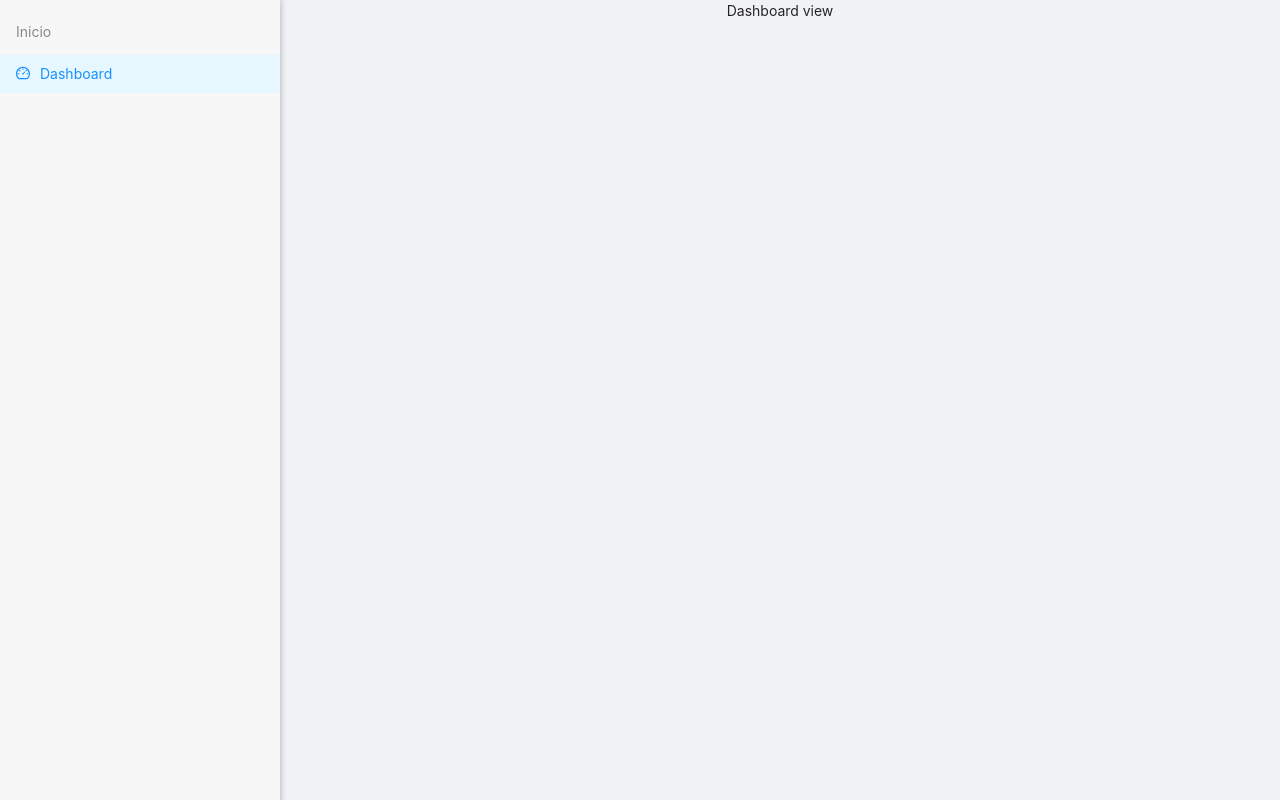
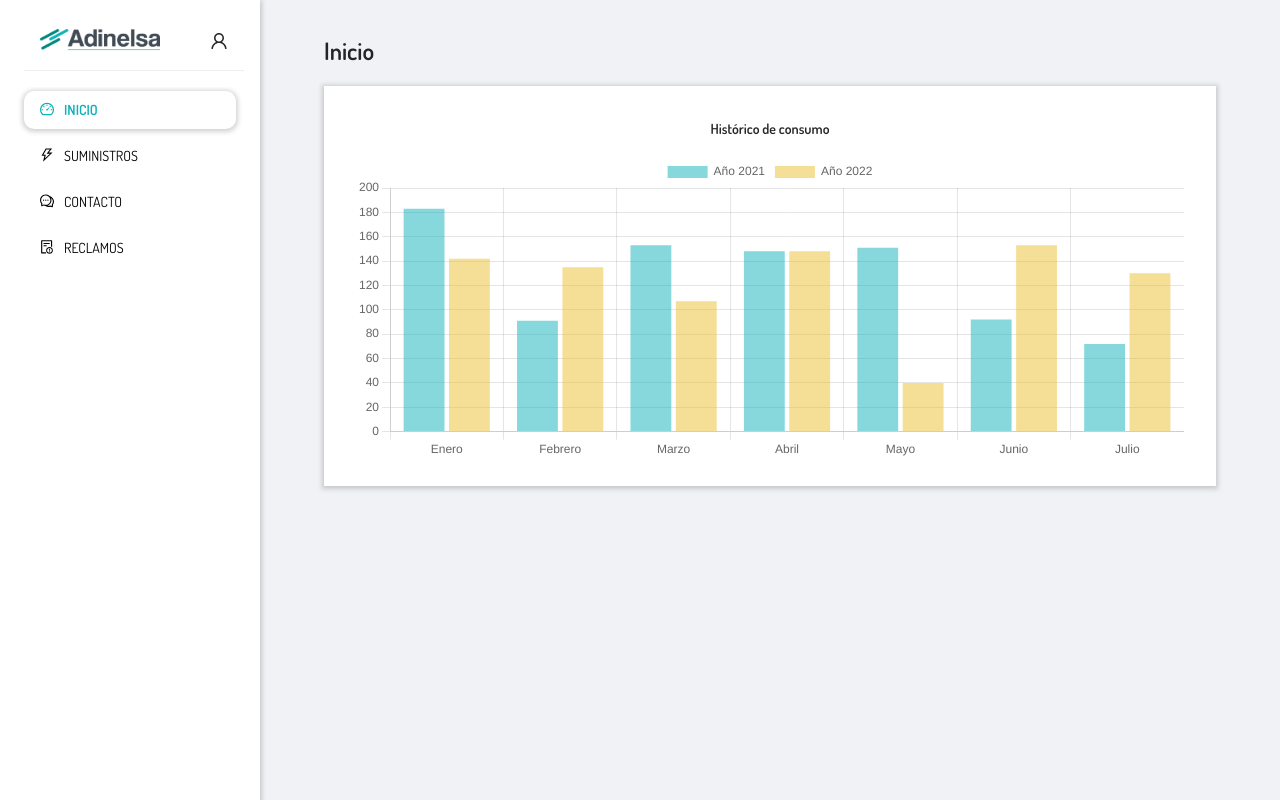
Before and after one commit to MadDog-420/adinelsa-help-desk, a React (Create React App) app: page / in a window 1280 px wide. Built offline with nearby package versions, Linux system fonts and the light colour scheme.

Commit message:
Dashboard (Inicio) view progress. Chartjs, React-chartjs and Faker libraries added. Updated general and utils styles

```diff
--- a/package.json
+++ b/package.json
@@ -8,8 +8,11 @@
     "@testing-library/react": "^13.2.0",
     "@testing-library/user-event": "^13.5.0",
     "antd": "^4.20.5",
+    "chart.js": "^3.7.1",
+    "faker": "^6.6.6",
     "prop-types": "^15.8.1",
     "react": "^18.1.0",
+    "react-chartjs-2": "^4.1.0",
     "react-dom": "^18.1.0",
     "react-router-dom": "^6.3.0",
     "react-scripts": "5.0.1",
@@ -39,5 +42,8 @@
       "last 1 firefox version",
       "last 1 safari version"
     ]
+  },
+  "devDependencies": {
+    "@faker-js/faker": "^6.3.1"
   }
 }
--- a/src/App.css
+++ b/src/App.css
@@ -1,38 +1,17 @@
-.App {
-  text-align: center;
+@import url('https://fonts.googleapis.com/css2?family=Dosis:wght@300;400;600&display=swap');
+
+*{
+  font-family: 'Dosis', sans-serif;
 }
 
-.App-logo {
-  height: 40vmin;
-  pointer-events: none;
-}
-
-@media (prefers-reduced-motion: no-preference) {
-  .App-logo {
-    animation: App-logo-spin infinite 20s linear;
-  }
-}
-
-.App-header {
-  background-color: #282c34;
-  min-height: 100vh;
-  display: flex;
-  flex-direction: column;
-  align-items: center;
-  justify-content: center;
-  font-size: calc(10px + 2vmin);
-  color: white;
+.App {
+  text-align: start;
 }
 
 .App-link {
   color: #61dafb;
 }
 
-@keyframes App-logo-spin {
-  from {
-    transform: rotate(0deg);
-  }
-  to {
-    transform: rotate(360deg);
-  }
+main{
+  padding: 2rem 4rem;
 }
--- a/src/components/Sidebar/constants.jsx
+++ b/src/components/Sidebar/constants.jsx
@@ -9,13 +9,6 @@ export const getItem = (label, key, icon, children, type, className) => ({
     className,
   });
 
-export const menuItems = [
-    getItem(
-        'Inicio',
-        'g1', null,
-        defaultMenus.map((menu) => (
-          getItem(menu.title, menu.redirection, menu.icon)
-        )),
-        'group',
-    )
-]
+export const menuItems = defaultMenus.map((menu) => (
+  getItem(menu.title, menu.redirection, menu.icon)
+));
--- a/src/components/Sidebar/index.jsx
+++ b/src/components/Sidebar/index.jsx
@@ -1,13 +1,16 @@
 import {
     Menu,
     Layout,
+    Image,
 } from 'antd';
+import { UserOutlined } from '@ant-design/icons';
 import { useEffect, useState } from 'react';
 import { useLocation, useNavigate } from 'react-router-dom';
 import { menuItems } from './constants';
+import  Logo from '../../media/adinelsa-logo.png';
 import './styles.scss';
 
-const availableMenus = ['/dashboard'];
+const availableMenus = ['/'];
 
 const Sidebar = () => {
     const [collapsed, setCollapsed] = useState(false);
@@ -31,12 +34,21 @@ const Sidebar = () => {
     return(
         <Layout.Sider
             breakpoint="lg"
-            width={280}
+            width={260}
             className={`sidebar-container ${collapsed && 'collapsed'}`}
             collapsedWidth="0"
             onCollapse={onCollapse}
         >
+            <div className="sider-header py-2 mr-2">
+                <div className="logo pl-2">
+                    <Image src={Logo} width={120} preview={false} />
+                </div>
+                <div className="profile pr-2">
+                    <UserOutlined />
+                </div>
+            </div>
             <Menu
+                className="mt-2"
                 mode="vertical"
                 selectedKeys={[pathName]}
                 onSelect={handleSelect}
--- a/src/components/Sidebar/siderMenus.js
+++ b/src/components/Sidebar/siderMenus.js
@@ -1,13 +1,36 @@
-import { DashboardOutlined } from '@ant-design/icons';
+import {
+    DashboardOutlined, ThunderboltOutlined,
+    CommentOutlined, ExceptionOutlined
+} from '@ant-design/icons';
 import routesDictionary from '../../routes/routesDict';
 
 export const defaultMenus = [
     {
-        title: 'Dashboard',
+        title: routesDictionary.dashboard.title,
         key: routesDictionary.dashboard.router,
         redirection: routesDictionary.dashboard.router,
         name: routesDictionary.dashboard.moduleName,
-        // eslint-disable-next-line react/jsx-filename-extension
         icon: <DashboardOutlined />,
+    },
+    {
+        title: routesDictionary.supplies.title,
+        key: routesDictionary.supplies.router,
+        redirection: routesDictionary.supplies.router,
+        name: routesDictionary.supplies.moduleName,
+        icon: <ThunderboltOutlined />,
+    },
+    {
+        title: routesDictionary.contact.title,
+        key: routesDictionary.contact.router,
+        redirection: routesDictionary.contact.router,
+        name: routesDictionary.contact.moduleName,
+        icon: <CommentOutlined />,
+    },
+    {
+        title: routesDictionary.claims.title,
+        key: routesDictionary.claims.router,
+        redirection: routesDictionary.claims.router,
+        name: routesDictionary.claims.moduleName,
+        icon: <ExceptionOutlined />,
     }
 ]
--- a/src/components/Sidebar/styles.scss
+++ b/src/components/Sidebar/styles.scss
@@ -2,7 +2,7 @@
 
 .ant-layout-sider {
     min-height: 100vh;
-    background: $sidebarBg;
+    background: white;
     box-shadow: 0 1px 1px -2px rgba(0, 0, 0, 0.12), 0 3px 4px 0 rgba(0, 0, 0, 0.1), 0 2px 4px 3px rgba(0, 0, 0, 0.1);
 }
 
@@ -21,30 +21,42 @@
     }
     .ant-menu{
       height: unset !important;
+      padding: 0 1.5rem;
       background: transparent !important;
-        border: unset !important
+      border: unset !important;
+      overflow: hidden;
     }
     .ant-menu-item {
       height: 38px;
       padding: 0 1rem !important;
       line-height: 38px !important;
+      color: black;
+      border-radius: 10px;
+      text-transform: uppercase;
       text-overflow: unset;
-        &.product-item{
-          height: unset;
-          display: flex;
-          white-space: normal;
-          padding-top: 6px !important;
-          padding-bottom: 8px !important;
-          .ant-menu-title-content{
-            margin-top: 4px;
-            line-height: 1.4;
-          }
-          .anticon{
-            min-width: unset;
-            svg{
-              margin-top: 4px;
+      &.ant-menu-item-selected{
+        color: $primaryColor;
+        font-weight: bold;
+        background-color: white;
+        box-shadow: 0 1px 1px -2px rgba(0, 0, 0, 0.12), 0 1px 4px 0 rgba(0, 0, 0, 0.1), 0 1px 4px 3px rgba(0, 0, 0, 0.1);
       }
     }
+    .ant-menu-item:not(.ant-menu-item-selected):hover{
+      color: black;
+      background-color: $lightPrimaryColor !important;
     }
 }
+
+.sider-header{
+  display: flex;
+  margin-left: 1.5rem;
+  border-bottom: 1px solid $customGray;
+  .logo{
+    flex: 1;
   }
+  .profile{
+    display: flex;
+    align-items: center;
+    font-size: 18px;
+  }
+}
--- a/src/routes/routesDict.js
+++ b/src/routes/routesDict.js
@@ -1,8 +1,23 @@
 const routesDictionary = {
     dashboard: {
         router: '/',
-        title: 'Dashboard',
-        moduleName: 'dashboard'
+        title: 'Inicio',
+        moduleName: 'inicio'
+    },
+    supplies: {
+        router: '/suministros',
+        title: 'Suministros',
+        moduleName: 'suministros'
+    },
+    contact: {
+        router: '/contacto',
+        title: 'Contacto',
+        moduleName: 'contacto'
+    },
+    claims: {
+        router: '/reclamos',
+        title: 'Reclamos',
+        moduleName: 'reclamos'
     }
 }
 
--- a/src/routes/routesList.js
+++ b/src/routes/routesList.js
@@ -2,6 +2,9 @@ import routesDictionary from "./routesDict";
 import asyncComponent from './../HOC/AsyncComponent/index';
 
 const Dashboard = asyncComponent(() => import('../views/Dashboard'));
+const Supplies = asyncComponent(() => import('../views/Dashboard'));
+const Contact = asyncComponent(() => import('../views/Dashboard'));
+const Claims = asyncComponent(() => import('../views/Dashboard'));
 
 const routes = [
     {
@@ -9,6 +12,24 @@ const routes = [
         component: Dashboard,
         title: routesDictionary.dashboard.title,
         name: routesDictionary.dashboard.moduleName,
+    },
+    {
+        path: routesDictionary.supplies.router,
+        component: Supplies,
+        title: routesDictionary.supplies.title,
+        name: routesDictionary.supplies.moduleName,
+    },
+    {
+        path: routesDictionary.contact.router,
+        component: Contact,
+        title: routesDictionary.contact.title,
+        name: routesDictionary.contact.moduleName,
+    },
+    {
+        path: routesDictionary.claims.router,
+        component: Claims,
+        title: routesDictionary.claims.title,
+        name: routesDictionary.claims.moduleName,
     }
 ];
 
--- a/src/styles/color.scss
+++ b/src/styles/color.scss
@@ -1,2 +1,5 @@
 $primaryColor: #0eb2bb;
+$lightPrimaryColor: #0eb2bb33;
 $sidebarBg: #F7F7F7;
+$customGray: #eee;
+$customYellow: #ecbe2c;
--- a/src/styles/utils.scss
+++ b/src/styles/utils.scss
@@ -133,13 +133,13 @@ $breakpoints: $xs, $sm, $md, $lg, $xl, $xxl;
 @include padding-classes;
 
 .text-left {
-text-align: left !important;
+  text-align: left !important;
 }
 
 .text-center {
-text-align: center !important;
-width: 100%;
-justify-content: center;
+  text-align: center !important;
+  width: 100%;
+  justify-content: center;
 }
 
 .w-100 {
@@ -189,3 +189,20 @@ font-size: 32px;
 .font-xxx-large {
 font-size: 40px;
 }
+
+.text-bold{
+  font-weight: bold;
+}
+
+.title{
+  font-size: 24px;
+  font-weight: bold;
+}
+
+.custom-shadow{
+  box-shadow: 0 1px 1px -2px rgba(0, 0, 0, 0.12), 0 1px 4px 0 rgba(0, 0, 0, 0.1), 0 1px 4px 3px rgba(0, 0, 0, 0.1);
+}
+
+.bg-white{
+  background-color: white;
+}
--- a/src/views/Dashboard/index.jsx
+++ b/src/views/Dashboard/index.jsx
@@ -1,6 +1,79 @@
+import { Row, Col } from 'antd';
+import {
+    Chart as ChartJS,
+    CategoryScale,
+    LinearScale,
+    BarElement,
+    Title,
+    Tooltip,
+    Legend,
+  } from 'chart.js';
+import { Bar } from 'react-chartjs-2';
+import { faker } from '@faker-js/faker';
+import './styles.scss';
+
+ChartJS.register(
+    CategoryScale,
+    LinearScale,
+    BarElement,
+    Title,
+    Tooltip,
+    Legend
+  );
+
+export const options = {
+    responsive: true,
+    plugins: {
+      legend: {
+        position: 'top',
+      },
+      title: {
+        display: false,
+      },
+    },
+    scales: {
+        y: {
+          min: 0,
+        }
+    },
+    maintainAspectRatio: false,
+};
+
+const labels = ['Enero', 'Febrero', 'Marzo', 'Abril', 'Mayo', 'Junio', 'Julio'];
+
+export const data = {
+    labels,
+    datasets: [
+      {
+        label: 'Año 2021',
+        data: labels.map(() => faker.datatype.number({ min: 50, max: 200 })),
+        borderColor: 'rgb(255, 99, 132)',
+        backgroundColor: '#0eb2bb80',
+      },
+      {
+        label: 'Año 2022',
+        data: labels.map(() => faker.datatype.number({ min: 40, max: 200 })),
+        borderColor: 'rgb(53, 162, 235)',
+        backgroundColor: '#ecbe2c80',
+      },
+    ],
+};
+
 function Dashboard() {
     return (
-        <div>Dashboard view</div>
+        <div className="dashboard-container">
+            <Row>
+                <div className="title w-100 mb-2">Inicio</div>
+            </Row>
+            <Row>
+                <Col span={24}>
+                    <div className="custom-shadow p-4 pb-8 bg-white" style={{maxHeight: '400px'}}>
+                        <div className="text-bold text-center mb-2">Histórico de consumo</div>
+                        <Bar options={options} data={data} />
+                    </div>
+                </Col>
+            </Row>
+        </div>
     )
 }
 
```
Also changed, not shown: src/media/adinelsa-logo.png (added), src/views/Dashboard/styles.scss (added), 1 other file (tests, documents, lock files or other folders). Lines whose indentation alone changed are shown as unchanged.
